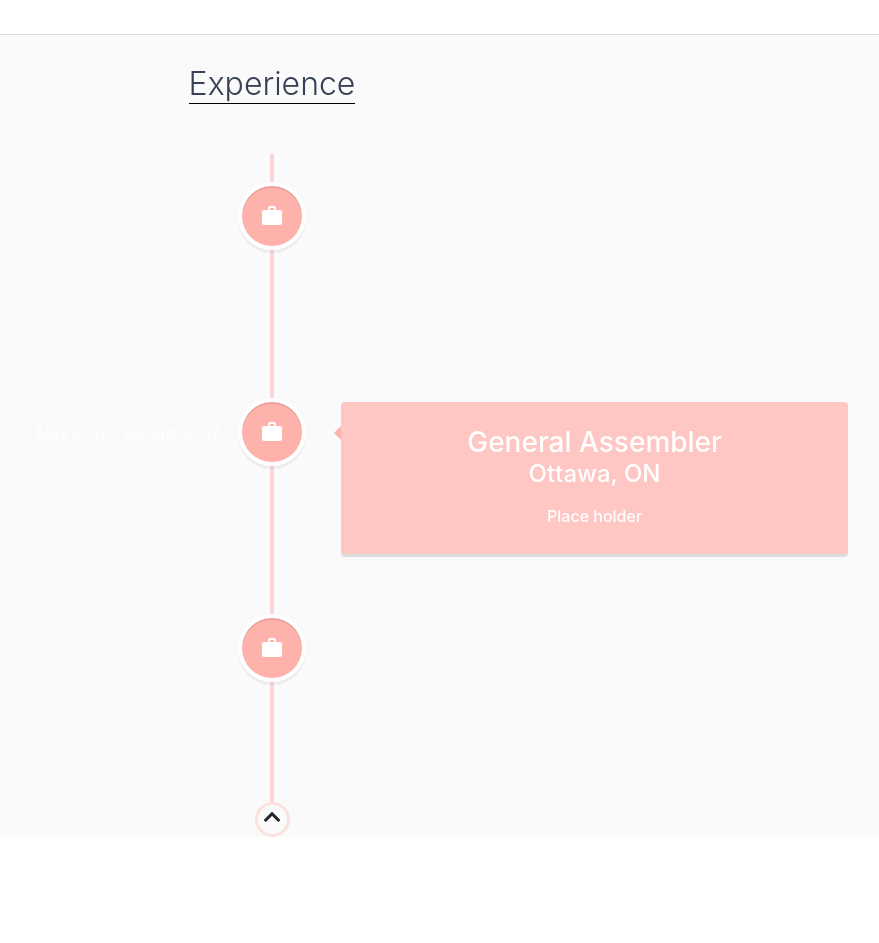
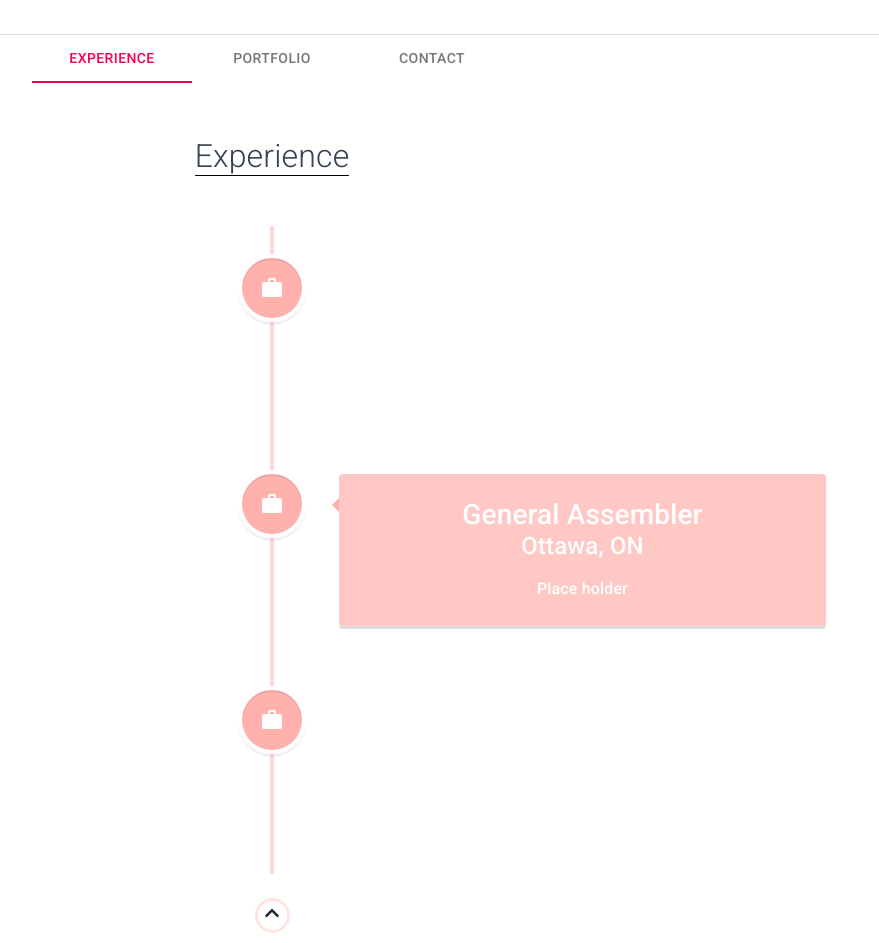
Before and after one commit to zachary-nguyen/zachub, a React (Create React App) app: page / in a window 1280 px wide. Shown: the part 1540-2483 px from the top of the page, without its empty margins (368-1247 px from the left). Before the commit the page ends 2387 px from the top, so only its background shows below. Built offline with nearby package versions, Linux system fonts and the light colour scheme; no server answers.

Commit message:
- tab panel on home page

```diff
--- a/src/App.css
+++ b/src/App.css
@@ -19,6 +19,29 @@ body{
     font-size: 2em;
     font-weight: 300;
     margin: 30px 0 30px 0px;
+    border-bottom: 1px solid black;
+    -webkit-animation: fadein 2s; /* Safari, Chrome and Opera > 12.1 */
+    -moz-animation: fadein 2s; /* Firefox < 16 */
+    -ms-animation: fadein 2s; /* Internet Explorer */
+    -o-animation: fadein 2s; /* Opera < 12.1 */
+    animation: fadein 2s;
+}
+
+@keyframes fadein {
+    from { opacity: 0; }
+    to   { opacity: 1; }
+}
+
+/* Firefox < 16 */
+@-moz-keyframes fadein {
+    from { opacity: 0; }
+    to   { opacity: 1; }
+}
+
+/* Safari, Chrome and Opera > 12.1 */
+@-webkit-keyframes fadein {
+    from { opacity: 0; }
+    to   { opacity: 1; }
 }
 
 /*
@@ -185,7 +208,7 @@ body{
 
 .top {
     text-align: center;
-    background: #fafafa;
+    background: #fff;
 }
 
 .top i{
@@ -279,9 +302,6 @@ body{
     background: rgba(255,177,171,0.5)!important;
 }
 
-#timeline{
-    background: #fafafa;
-}
 
 #timeline h2{
     color: #374054;
--- a/src/App.js
+++ b/src/App.js
@@ -2,7 +2,7 @@ import React from 'react';
 import Navigation from "./components/Navigation/navigation";
 import './App.css';
 import Routes from "./components/Routes/routes";
-import AllRepositories from "./views/AllRepositories/allRepositories";
+import AllRepositories from "./views/Portfolio/portfolio";
 import Home from './views/Home/home';
 
 const App = () => {
--- /dev/null
+++ b/src/components/ContentTabs/contentTabs.jsx
@@ -0,0 +1,68 @@
+import React from 'react';
+import Tabs from '@material-ui/core/Tabs';
+import Tab from '@material-ui/core/Tab';
+import Timeline from '../../components/Timeline/timeline';
+import Portfolio from "../../views/Portfolio/portfolio";
+import Box from '@material-ui/core/Box';
+import Typography from '@material-ui/core/Typography'
+
+function TabPanel(props) {
+    const { children, value, index, ...other } = props;
+
+    return (
+        <Typography
+            component="div"
+            role="tabpanel"
+            hidden={value !== index}
+            id={`scrollable-auto-tabpanel-${index}`}
+            aria-labelledby={`scrollable-auto-tab-${index}`}
+            {...other}
+        >
+            <Box p={3}>{children}</Box>
+        </Typography>
+    );
+}
+
+function a11yProps(index) {
+    return {
+        id: `scrollable-auto-tab-${index}`,
+        'aria-controls': `scrollable-auto-tabpanel-${index}`,
+    };
+}
+
+
+const ContentTabs = () => {
+
+    const [value, setValue] = React.useState(0);
+
+    function handleChange(event, newValue) {
+        setValue(newValue);
+    }
+
+    return (
+        <React.Fragment>
+            <Tabs
+                value={value}
+                onChange={handleChange}
+                indicatorColor="secondary"
+                centered
+                textColor="secondary"
+            >
+                <Tab label="Experience" {...a11yProps(0)} />
+                <Tab label="Portfolio" {...a11yProps(1)} />
+                <Tab label="Contact" {...a11yProps(2)} />
+            </Tabs>
+            <TabPanel value={value} index={0}>
+                <Timeline/>
+            </TabPanel>
+            <TabPanel value={value} index={1}>
+                <Portfolio/>
+            </TabPanel>
+            <TabPanel value={value} index={2}>
+                <Portfolio/>
+            </TabPanel>
+        </React.Fragment>
+    );
+}
+
+export default ContentTabs;
--- a/src/components/Routes/routes.js
+++ b/src/components/Routes/routes.js
@@ -1,7 +1,7 @@
 import React from 'react';
 import {Route, Switch} from "react-router";
 import Home from "../../views/Home/home";
-import AllRepositories from "../../views/AllRepositories/allRepositories";
+import Portfolio from "../../views/Portfolio/portfolio";
 import AboutMe from "../../views/AboutMe/aboutMe";
 import ContactMe from "../../views/ContactMe/contactMe";
 import Playground from "../../views/Playground/playground";
@@ -12,7 +12,7 @@ const Routes = () =>{
     return(
         <Switch>
             <Route path='/' exact component={Home}/>
-            <Route path='/all' exact component={AllRepositories}/>
+            <Route path='/all' exact component={Portfolio}/>
             <Route path='/about' component={AboutMe}/>
             <Route path='/contact' component={ContactMe}/>
             <Route path='/playground' component={Playground}/>
--- a/src/views/AllRepositories/allRepositories.jsx
+++ /dev/null
@@ -1,44 +0,0 @@
-import React, {useEffect} from "react";
-import axios from 'axios';
-import {VerticalTimeline, VerticalTimelineElement} from "react-vertical-timeline-component/dist-es6";
-import WorkIcon from "@material-ui/icons/Work";
-import * as experience from "../../assets/experience";
-
-function AllRepositories() {
-    const [repositories, setRepositories] = React.useState(null);
-
-    useEffect( ()  => {
-            axios.get('https://api.github.com/users/zachary-nguyen/repos')
-            .then(result => result.data)
-            .then(data => setRepositories(data))
-            .catch(err => console.log(err));
-    },[]);
-
-    //@returns {function}
-    return(
-        repositories === null ? null :
-        <React.Fragment>
-            <h1> Portfolio </h1>
-            <VerticalTimeline>
-                {repositories.map((repo, i) => (
-                    <VerticalTimelineElement
-                        contentStyle={{ background: 'rgba(255, 177,171,0.7)', color: '#fff' }}
-                        contentArrowStyle={{ borderRight: '7px solid  rgb(255, 177, 171)' }}
-                        date={''}
-                        iconStyle={{ background: 'rgb(255, 177, 171)', color: '#fff' }}
-                        icon={<WorkIcon/>}
-                        key={i}
-                    >
-                        <h3 className="vertical-timeline-element-title">{repo.name}</h3>
-                        <h4 className="vertical-timeline-element-subtitle">{'Ottawa'}</h4>
-                        <p>
-                            {repo.description}
-                        </p>
-                    </VerticalTimelineElement>
-                ))}
-            </VerticalTimeline>
-        </React.Fragment>
-    )
-}
-
-export default AllRepositories
--- a/src/views/Home/home.jsx
+++ b/src/views/Home/home.jsx
@@ -4,6 +4,7 @@ import Navigation from '../../components/Navigation/navigation'
 import AboutMe from "../AboutMe/aboutMe";
 import Skills from "../Skills/skills";
 import Timeline from "../../components/Timeline/timeline";
+import ContentTabs from "../../components/ContentTabs/contentTabs";
 
 const Home = () => {
 
@@ -33,7 +34,8 @@ const Home = () => {
             </div>
             <AboutMe/>
             <Skills/>
-            <Timeline/>
+            <ContentTabs/>
+            {/*<Timeline/>*/}
             <div className="top">
                 <span id="to-top" onClick={scrollToTop}>
                     <i className="fa fa-chevron-up" aria-hidden="true"></i>
--- /dev/null
+++ b/src/views/Portfolio/portfolio.jsx
@@ -0,0 +1,43 @@
+import React, {useEffect} from "react";
+import {VerticalTimeline, VerticalTimelineElement} from "react-vertical-timeline-component/dist-es6";
+import WorkIcon from "@material-ui/icons/Work";
+
+const Portfolio = () => {
+    const [repositories, setRepositories] = React.useState(null);
+
+    useEffect( ()  => {
+            fetch('https://api.github.com/users/zachary-nguyen/repos')
+            .then(result => result.json())
+            .then(data => setRepositories(data))
+            .catch(err => console.log(err));
+    },[]);
+
+    //@returns {function}
+    return(
+        <React.Fragment>
+            <h1 className={'heading'}> Portfolio </h1>
+            {repositories ?
+                <VerticalTimeline>
+                    {repositories.map((repo, i) => (
+                        <VerticalTimelineElement
+                            contentStyle={{background: 'rgba(255, 177,171,0.7)', color: '#fff'}}
+                            contentArrowStyle={{borderRight: '7px solid  rgb(255, 177, 171)'}}
+                            date={''}
+                            iconStyle={{background: 'rgb(255, 177, 171)', color: '#fff'}}
+                            icon={<WorkIcon/>}
+                            key={i}
+                        >
+                            <h3 className="vertical-timeline-element-title">{repo.name}</h3>
+                            <h4 className="vertical-timeline-element-subtitle">{'Ottawa'}</h4>
+                            <p>
+                                {repo.description}
+                            </p>
+                        </VerticalTimelineElement>
+                    ))}
+                </VerticalTimeline> : null
+            }
+        </React.Fragment>
+    )
+};
+
+export default Portfolio;
```
